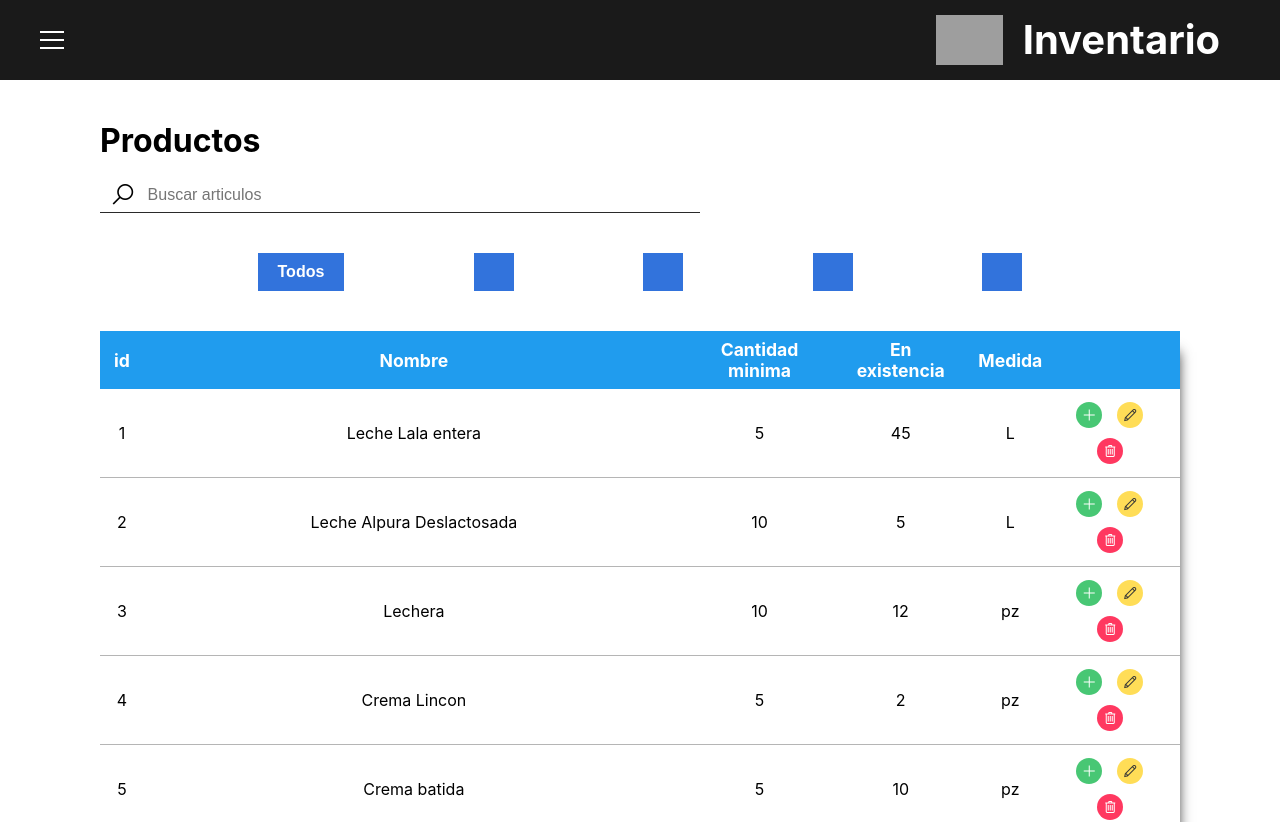
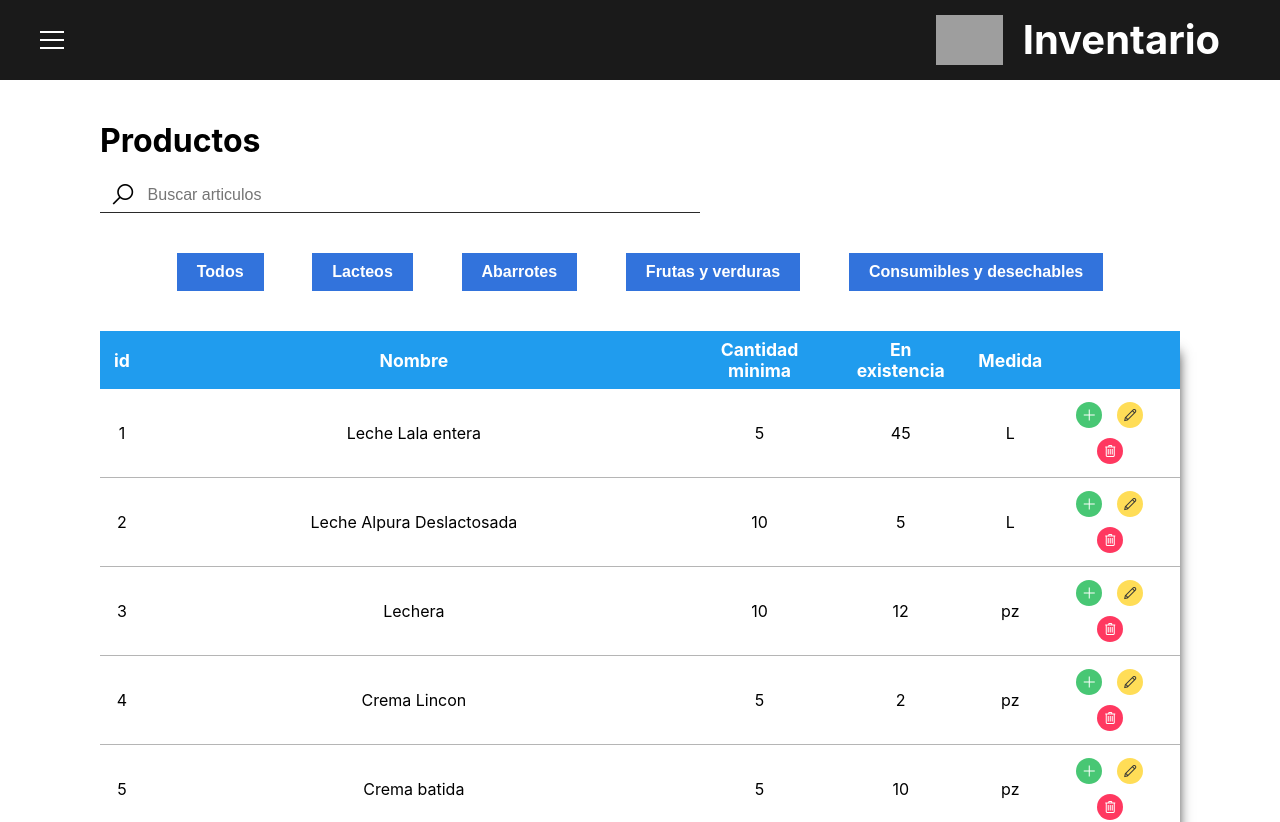
Before and after one commit to edevars/BarrioVivo, a Next.js app: page /productos in a window 1280 px wide. Shown: the top 822 px of the page. Built offline with nearby package versions, Linux system fonts and the light colour scheme; grey boxes are pictures that could not be loaded.

Commit message:
:bug: Fixing property name

```diff
--- a/src/Containers/Categories/index.js
+++ b/src/Containers/Categories/index.js
@@ -25,8 +25,8 @@ const Categories = ({ categories, getAllCategories, filterByCategory }) => {
   return (
     <StyledCategories>
       <Category name="Todos" filterByCategory={filterByCategory} />
-      {categories.map(({ id, nombre }) => (
-        <Category key={id} name={nombre} filterByCategory={filterByCategory} />
+      {categories.map(({ id, name }) => (
+        <Category key={id} name={name} filterByCategory={filterByCategory} />
       ))}
     </StyledCategories>
   );
```
